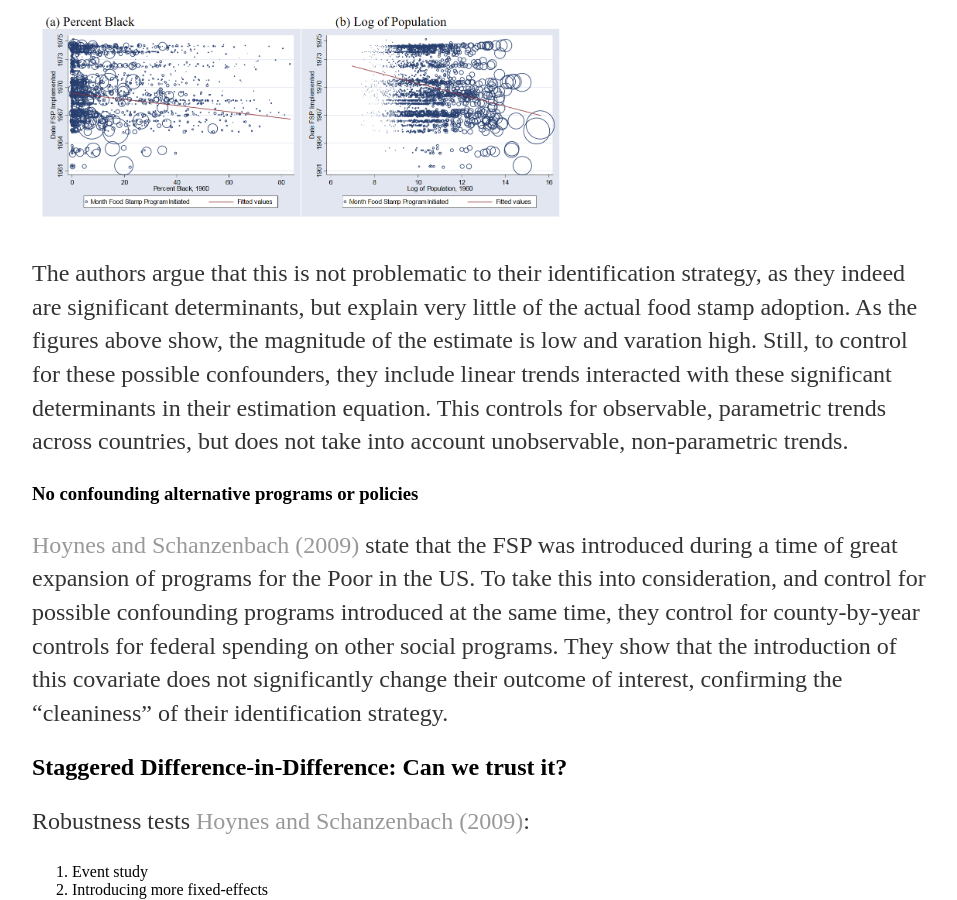
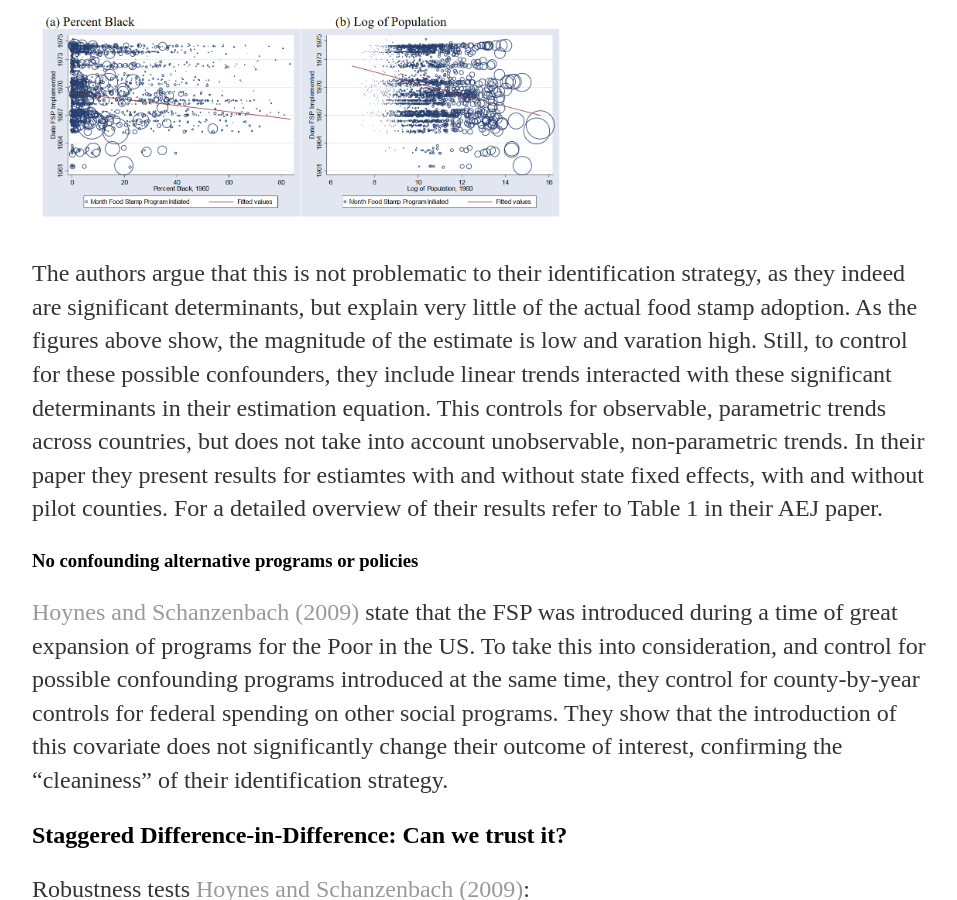
Before and after one commit to BrittaRude/BrittaRude.github.io, a Jekyll site: the page built from inputs_datascience/_posts/2020-07-21-britta-rude-staggered-difference-in-difference-as-the-next-level.md, in a window 1280 px wide and 900 px high, scrolled down 2267 px. Shown: the whole window, without its empty margins (160-1117 px from the left). Built offline with Jekyll 4.4.1, drawn with Linux system fonts in a browser that asks for light colours.

Commit message:
Update 2020-07-21-britta-rude-staggered-difference-in-difference-as-the-next-level.md

```diff
--- a/inputs_datascience/_posts/2020-07-21-britta-rude-staggered-difference-in-difference-as-the-next-level.md
+++ b/inputs_datascience/_posts/2020-07-21-britta-rude-staggered-difference-in-difference-as-the-next-level.md
@@ -22,11 +22,13 @@ How do we test this assumption? First, we can run a regression, in which the ado
 
 <img src="/images/Exogeneity_Assumption_FSP.PNG" alt="Determinants of FSP adoption" style="max-width:60%;"/>
 
-The authors argue that this is not problematic to their identification strategy, as they indeed are significant determinants, but explain very little of the actual food stamp adoption. As the figures above show, the magnitude of the estimate is low and varation high. Still, to control for these possible confounders, they include linear trends interacted with these significant determinants in their estimation equation. This controls for observable, parametric trends across countries, but does not take into account unobservable, non-parametric trends.
+The authors argue that this is not problematic to their identification strategy, as they indeed are significant determinants, but explain very little of the actual food stamp adoption. As the figures above show, the magnitude of the estimate is low and varation high. Still, to control for these possible confounders, they include linear trends interacted with these significant determinants in their estimation equation. This controls for observable, parametric trends across countries, but does not take into account unobservable, non-parametric trends. In their paper they present results for estiamtes with and without state fixed effects, with and without pilot counties. For a detailed overview of their results refer to Table 1 in their AEJ paper.
 
 ### No confounding alternative programs or policies
 
 [Hoynes and Schanzenbach (2009)](https://www.aeaweb.org/articles?id=10.1257/app.1.4.109) state that the FSP was introduced during a time of great expansion of programs for the Poor in the US. To take this into consideration, and control for possible confounding programs introduced at the same time, they control for county-by-year controls for federal spending on other social programs. They show that the introduction of this covariate does not significantly change their outcome of interest, confirming the "cleaniness" of their identification strategy.
+
+
 
 ## Staggered Difference-in-Difference: Can we trust it?
 
```
